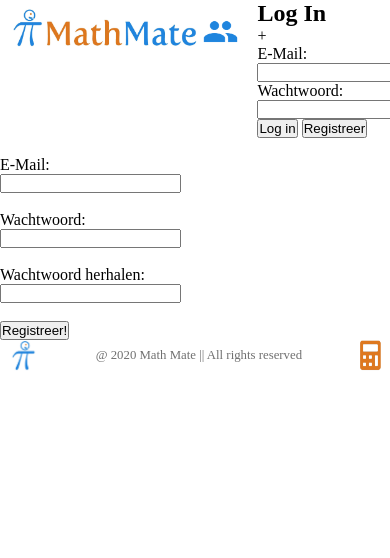
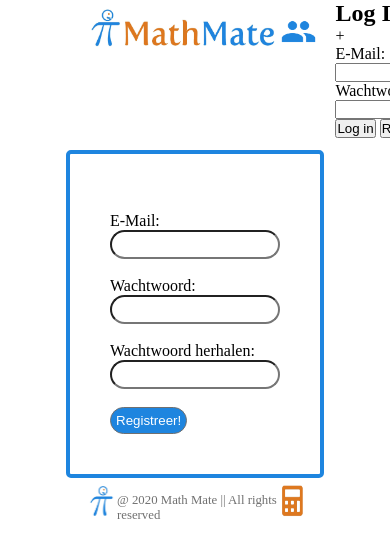
Before and after one commit to NielsdenHaas/Project-4A-groep_1, a PHP site: page /registratie.php in a window 390 px wide; the page is wider, and only the part inside the window is pictured. Shown: the top 558 px of that part. Run offline with PHP 8.4, Linux system fonts and the light colour scheme.

Commit message:
Update registratie.css

```diff
--- a/Websites/css/registratie.css
+++ b/Websites/css/registratie.css
@@ -7,10 +7,33 @@
 
     body {
         font-family: "Heebo";
+        width: 60%;
+        margin: 0 20%;
     }
 
+    main {
+        display: flex;
+        justify-content: center;
+        margin-top: 3vw;
+        margin-bottom: 2vw;
+    }
+    .inputsection {
+        padding: 40px;
+        border-radius: 5px;
+        border: #1E85DF 4px solid;
+    }
+    .inputsection input {
+        border-radius: 20px;
+        padding: 5px;
+        width: 40vw;
+    }
+    .submit {
+        background-color: #1E85DF;
+        color: white;
+        border: solid 1px #707070;
+        width: auto !important;
+    }
 }
-
 @media only screen and (min-width: 769px){
 	* {
 		margin: 0;
@@ -43,6 +66,6 @@ main {
     background-color: #1E85DF;
     color: white;
     border: solid 1px #707070;
-    width: 5vw !important;
+    width: auto !important;
 }
 }
```
